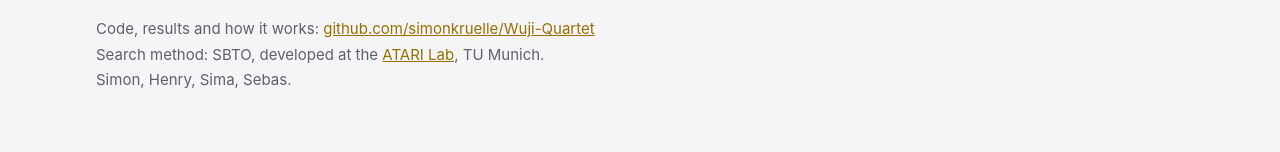
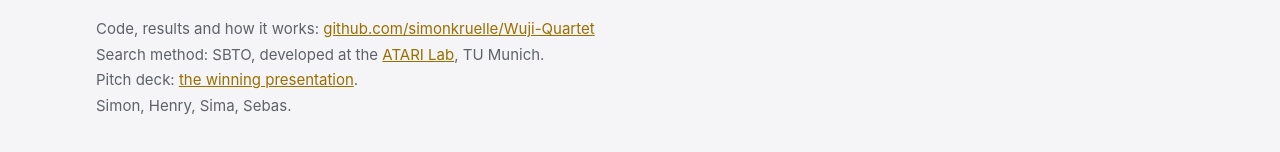
Before and after one commit to simonkruelle/Wuji-Quartet, a plain HTML site: page docs/index.html in a window 1280 px wide. Shown: the part 4021-4173 px from the top of the page. Drawn offline with Linux system fonts and the light colour scheme.

Commit message:
README and video page: link to the winning pitch deck

```diff
--- a/docs/index.html
+++ b/docs/index.html
@@ -116,6 +116,7 @@
   <footer>
     Code, results and how it works: <a href="https://github.com/simonkruelle/Wuji-Quartet">github.com/simonkruelle/Wuji-Quartet</a><br>
     Search method: SBTO, developed at the <a href="https://www.ce.cit.tum.de/en/aipd/">ATARI Lab</a>, TU Munich.<br>
+    Pitch deck: <a href="https://claude.ai/artifact/BqkWh4L3P11TKhmxW5NCEM">the winning presentation</a>.<br>
     Simon, Henry, Sima, Sebas.
   </footer>
 
```
Also changed, not shown: 1 other file.
